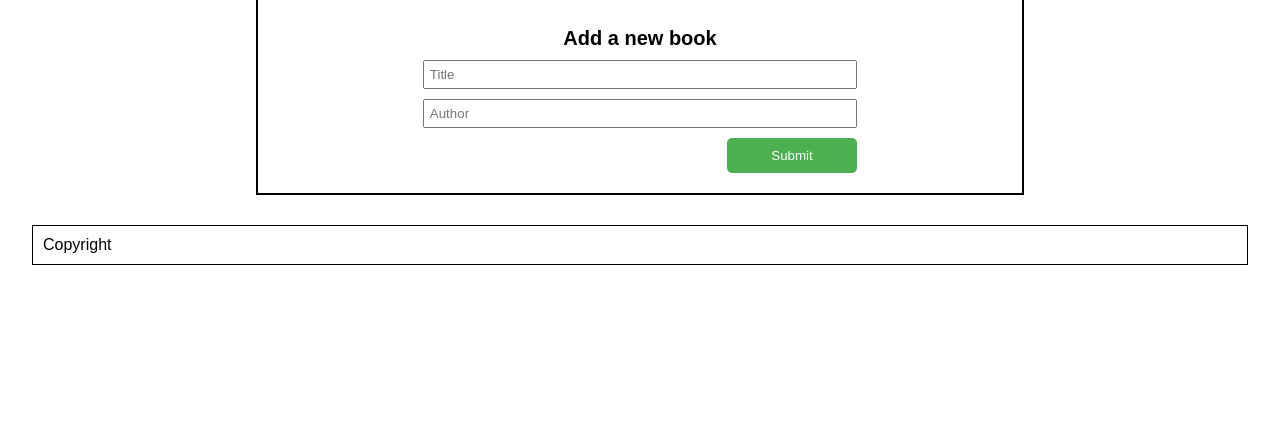
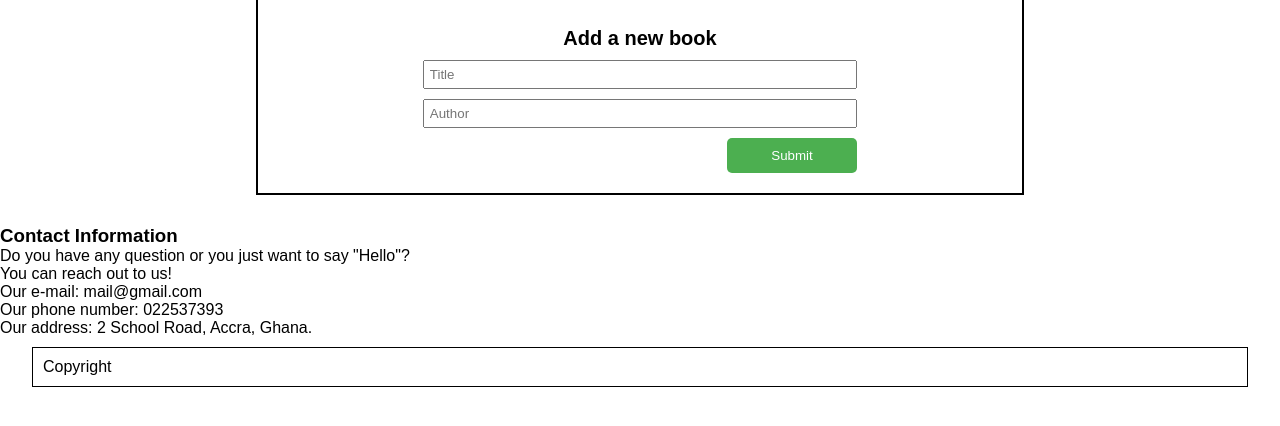
Before and after one commit to Obote/AwesomeBooks, a website: page index.html in a window 1280 px wide. Shown: the part 190-616 px from the top of the page. Drawn offline with Linux system fonts and the light colour scheme.

Commit message:
Add contact to  html file

```diff
--- a/index.html
+++ b/index.html
@@ -38,6 +38,16 @@
      </form>
     </div>
 
+    <div class="contact">
+      <h3>Contact Information</h3>
+      <p>Do you have any question or you just want to say "Hello"? <br> You can reach out to us!</p>
+      <ul>
+      <li>Our e-mail: mail@gmail.com</li>
+      <li>Our phone number: 022537393</li>
+      <li>Our address: 2 School Road, Accra, Ghana.</li>
+    </ul>
+    </div>
+
     <footer>
       <div class="foot">
         <p>Copyright</p>
```
